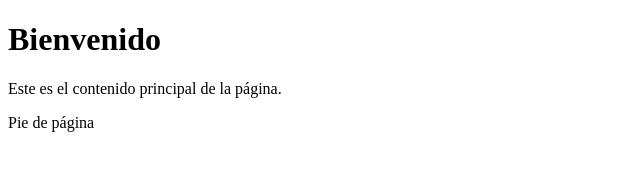
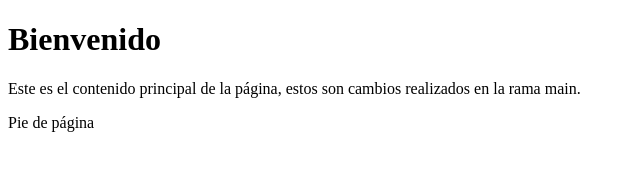
Before and after one commit to sarabia1311/sarabiamerge, a plain HTML site: page index.html in a window 1280 px wide. Shown: the whole page, without its empty margins (0-640 px from the left). Drawn offline with Linux system fonts and the light colour scheme.

Commit message:
cambios realizados en main

```diff
--- a/index.html
+++ b/index.html
@@ -10,7 +10,7 @@
         <h1>Bienvenido</h1>
     </header>
     <main>
-        <p>Este es el contenido principal de la página.</p>
+        <p>Este es el contenido principal de la página, estos son cambios realizados en la rama main.</p>
     </main>
     <footer>
         <p>Pie de página</p>
```
